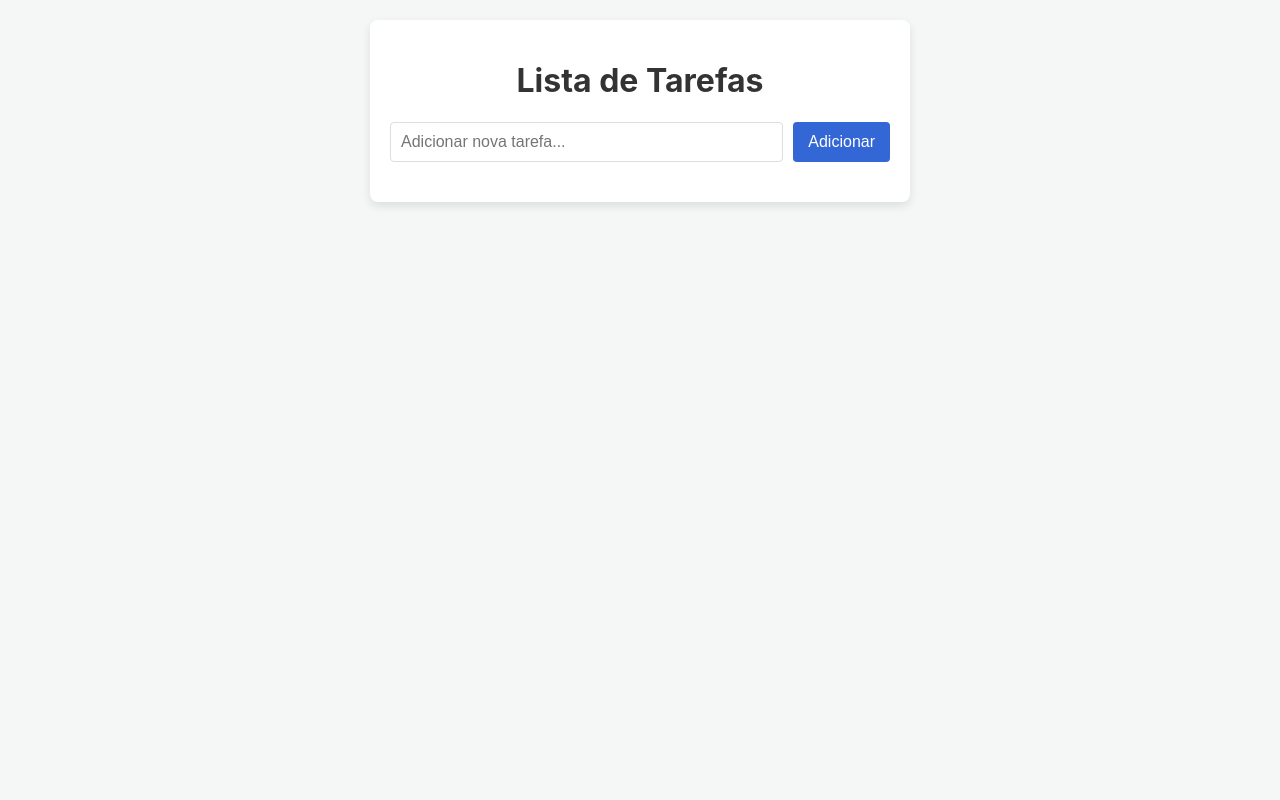
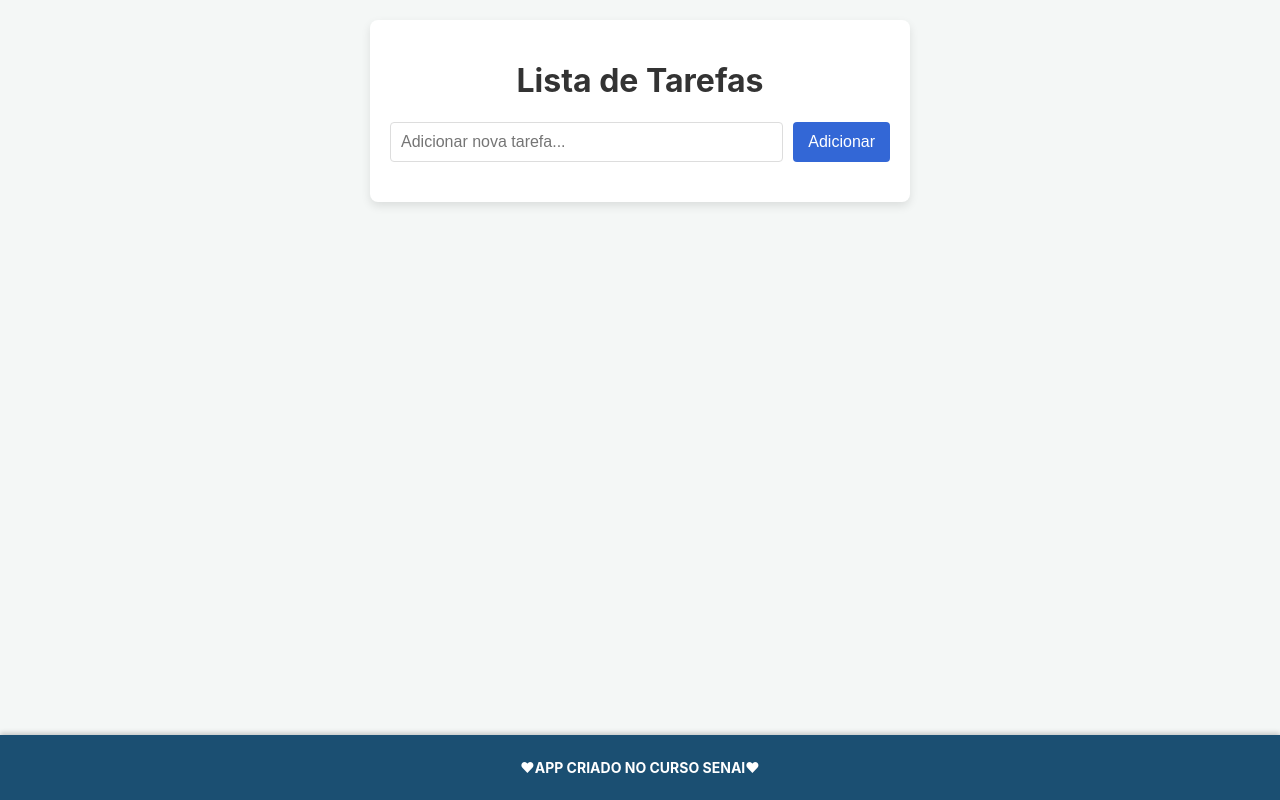
Before and after one commit to HeloisaFuzaro/LISTA_TAREFAS, a plain HTML site: page index.html in a window 1280 px wide. Drawn offline with Linux system fonts and the light colour scheme.

Commit message:
Add files via upload

```diff
--- a/index.html
+++ b/index.html
@@ -31,6 +31,27 @@
                 </ul>
             </main>
         </div>
+        <footer class="app-footer">
+            <p>❤APP CRIADO NO CURSO SENAI❤</p>
+        </footer>
+
+
         <script src="script.js"></script>
+
+        <script>
+            if ("serviceWorker" in navegador){
+                window.addEventListener("load", function () {
+                    navigator.serviceWorker.register("/sw.js").then(
+                        function (registration) {
+                            console.log("ServiceWorker registrado com sucesso no escopo: ", registration.scope);
+
+                        },
+                        function (err){
+                            console.log("ServiceWorker falhou no registro: ", err);
+                        }
+                    );
+                });
+            }
+        </script>
     </body>
 </html>
--- a/style.css
+++ b/style.css
@@ -84,3 +84,20 @@ h1 {
     font-size: 18px;
     margin-left: 10px;
 }
+.app-footer{
+    position: fixed;
+    bottom: 0;
+    left: 0;
+    width: 100%;
+    background-color: #1B4F72;
+    color: #FFFFFF;
+    text-align: center;
+    padding: 10px 0;
+    font-size: 14px;
+    font-weight: bold;
+    box-shadow: 0 -2px 5px rgba(0, 0, 0, 0.2);
+    z-index: 1000;
+}
+body{
+    padding-bottom: 50px;
+}
```
